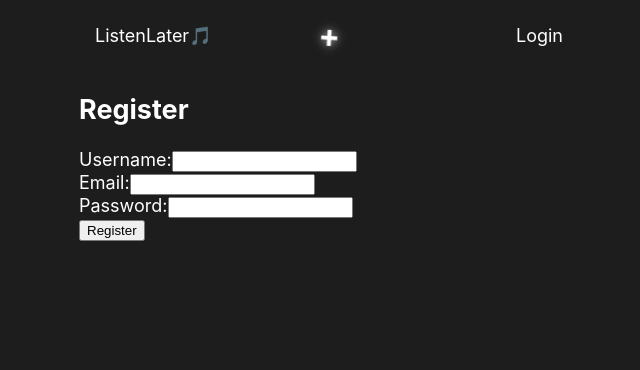
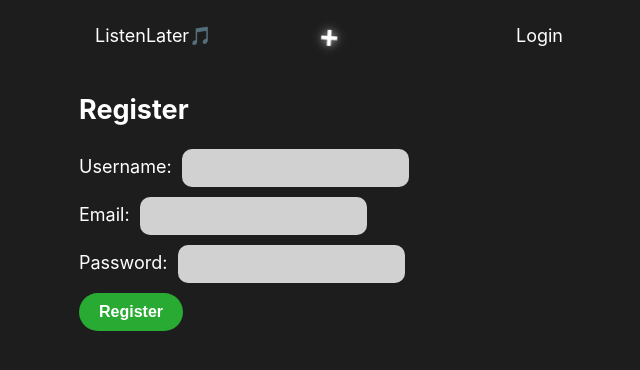
Before and after one commit to mmaljevac/listenlater-front, a React (Create React App) app: page /register in a window 1280 px wide. Shown: the top 370 px of the page, without its empty margins (311-951 px from the left). Built offline with nearby package versions, Linux system fonts and the light colour scheme.

Commit message:
Add styling & full register functionality

```diff
--- a/src/components/Home.js
+++ b/src/components/Home.js
@@ -68,13 +68,18 @@ const Home = () => {
         {albums.length !== 0 ? (
           albums.map((album) => (
             <li key={album.name}>
-              <a href={album.imgUrl}>
+              <Link to={`https://www.last.fm/music/${album.artist.replace(/ /g, '+')}/${album.name.replace(/ /g, '+')}`}>
+                <div
+                  className="closeButton"
+                  onClick={(e) => handleDelete(album.id)}
+                >
+                  ❌
+                </div>
                 <div>
                   <img src={album.imgUrl} /> <br />
                   {album.name} • {album.artist}
                 </div>
-              </a>
-              <Link onClick={(e) => handleDelete(album.id)}>X</Link>
+              </Link>
             </li>
           ))
         ) : (
--- a/src/components/Register.js
+++ b/src/components/Register.js
@@ -1,14 +1,15 @@
-import React, { useState } from 'react'
+import React, { useState } from "react";
+import { useNavigate } from "react-router-dom";
 
 const Register = () => {
-  // State to track input values
+  const navigate = useNavigate();
+
   const [formData, setFormData] = useState({
-    username: '',
-    email: '',
-    password: '',
+    username: "",
+    email: "",
+    password: "",
   });
 
-  // Handle input changes
   const handleChange = (e) => {
     const { name, value } = e.target;
     setFormData({
@@ -17,12 +18,34 @@ const Register = () => {
     });
   };
 
-  // Handle form submission
-  const handleSubmit = (e) => {
+  const handleSubmit = async (e) => {
     e.preventDefault();
-    // Add your registration logic here
-    console.log('Form submitted with data:', formData);
-    // You can send this data to your server for registration
+
+    const username = formData.username;
+    const email = formData.email;
+    const password = formData.password;
+    const isAdmin = false;
+
+    await fetch("http://localhost:8080/users", {
+      method: "POST",
+      headers: {
+        "Content-Type": "application/json",
+      },
+      body: JSON.stringify({ username, email, password, isAdmin }),
+    })
+      .then((response) => {
+        if (!response.ok) {
+          throw new Error(`HTTP error! Status: ${response.status}`);
+        }
+        return response.json();
+      })
+      .then((data) => {
+        navigate('/login');
+      })
+      .catch((error) => {
+        console.error("Fetch error:", error);
+        alert('Email already exists!');
+      });
   };
 
   return (
@@ -70,4 +93,4 @@ const Register = () => {
   );
 };
 
-export default Register
+export default Register;
--- a/src/components/Search.js
+++ b/src/components/Search.js
@@ -10,6 +10,7 @@ const Search = () => {
   const [searchResults, setSearchResults] = useState([]);
 
   const handleSearch = async () => {
+    if (searchTerm) {
       try {
         const response = await fetch(
           `https://ws.audioscrobbler.com/2.0/?method=album.search&album=${searchTerm}&limit=30&api_key=6114c4f9da678af26ac5a4afc15d9c4f&format=json`
@@ -20,6 +21,7 @@ const Search = () => {
         console.log(searchResults);
       } catch (error) {
         console.error("Error fetching data:", error);
+      }
     }
   };
 
@@ -43,7 +45,7 @@ const Search = () => {
         return response.json();
       })
       .then(() => {
-          navigate('/');
+        navigate("/");
       })
       .catch((error) => {
         console.error("Fetch error:", error);
@@ -57,16 +59,26 @@ const Search = () => {
         value={searchTerm}
         onChange={(e) => setSearchTerm(e.target.value)}
         placeholder="Album name"
+        style={{ textAlign: "center" }}
       />{" "}
       <br></br>
       <button onClick={handleSearch}>Search</button>
-      <ul>
+      <ul className="seachUl">
         {searchResults.map((album) => (
-          <li key={album.name} onClick={() => handleAlbumClick(album)}>
-            <div>
-              <img src={album.image[3]["#text"]} /> <br />
+          <li
+            className="seachLi"
+            key={album.name}
+            onClick={() => handleAlbumClick(album)}
+          >
+            <a>
+              <div className="searchItems">
+                <div className="addButton">+</div>
+                <img src={album.image[3]["#text"]} />
+                <aside>
                   {album.name} • {album.artist}
+                </aside>
               </div>
+            </a>
           </li>
         ))}
       </ul>
--- a/src/styles/index.css
+++ b/src/styles/index.css
@@ -67,19 +67,69 @@ header {
 
 ul {
   list-style: none;
+  padding: 0;
   display: flex;
   flex-wrap: wrap;
   justify-content: space-between;
 }
 
+.seachUl {
+  list-style: none;
+  display: flex;
+  flex-direction: column;
+  align-items: center;
+}
+
 li {
+  position: relative;
+  padding: 20px;
+  width: 28%;
+  cursor: pointer;
+  animation: flyUp 0.5s ease-in-out both;
+}
+
+.seachLi {
+  width: 70%;
+}
+
+.searchItems {
+  width: 30%;
+  display: flex;
+  flex-direction: row;
+}
+
+aside {
+  display: flex;
+  min-width: 400px;
+  align-items: center;
   padding: 1rem;
-  width: 23%;
+}
+
+.closeButton {
+  position: absolute;
+  padding: 5px;
+  top: 0;
+  right: 0;
+  visibility: hidden;
   cursor: pointer;
+  font-size: x-large;
+  transition: scale 0.03s;
+}
+.closeButton:hover {
+  scale: 115%;
+}
+
+.addButton {
+  position: absolute;
+  top: -6px;
+  left: -10px;
+  visibility: hidden;
+  cursor: pointer;
+  font-size: 50px;
 }
 
 img {
-  width: 200px;
+  width: 100%;
   border-radius: 8px;
 }
 
@@ -92,4 +142,61 @@ a:hover {
 }
 a:active {
   opacity: 50%;
+}
+a:hover .closeButton {
+  visibility: visible;
+}
+a:hover .addButton {
+  visibility: visible;
+}
+
+@keyframes flyUp {
+  from {
+    transform: translateY(50px);
+  }
+  to {
+    transform: translateY(0);
+  }
+}
+button {
+  display: inline-block;
+  padding: 10px 20px;
+  font-size: 16px;
+  font-weight: bold;
+  text-align: center;
+  text-decoration: none;
+  border: none;
+  border-radius: 50px;
+  cursor: pointer;
+  transition: background-color 0.1s ease, padding 0.1s ease;
+  background-color: #28aa33;
+  color: #fff;
+}
+button:hover {
+  background-color: #16752e;
+  padding: 10px 25px;
+}
+button:active {
+  background-color: rgb(25, 100, 33);
+}
+
+input {
+  padding: 10px;
+  font-size: 16px;
+  border: none;
+  border-radius: 10px;
+  outline: none;
+  background-color: #d1d1d1;
+  transition: background-color 0.3s ease;
+}
+input:focus {
+  background-color: #ffffff;
+}
+
+form div {
+  margin: 10px 0;
+}
+
+label {
+  padding: 10px 10px 10px 0;
 }/*# sourceMappingURL=index.css.map */
--- a/src/styles/index.scss
+++ b/src/styles/index.scss
@@ -70,32 +70,134 @@ header {
 
 ul {
   list-style: none;
-
+  padding: 0;
   display: flex;
   flex-wrap: wrap;
   justify-content: space-between;
 }
+.seachUl {
+  list-style: none;
+
+  display: flex;
+  flex-direction: column;
+  align-items: center;
+}
 
 li {
+  position: relative;
+  padding: 20px;
+  width: 28%;
+  cursor: pointer;
+
+
+  animation: flyUp 0.5s ease-in-out both;
+}
+.seachLi {
+  width: 70%;
+}
+.searchItems {
+  width: 30%;
+  display: flex;
+  flex-direction: row;
+}
+aside {
+  display: flex;
+  min-width: 400px;
+  align-items: center;
   padding: 1rem;
-  width: 23%;
+}
+
+.closeButton {
+  position: absolute;
+  padding: 5px;
+  top: 0;
+  right: 0;
+  visibility: hidden;
   cursor: pointer;
+  font-size: x-large;
+  transition: scale 0.03s;
+  &:hover {
+    scale: 115%;
+  }
+}
+.addButton {
+  position: absolute;
+  top: -6px;
+  left: -10px;
+  visibility: hidden;
+  cursor: pointer;
+  font-size: 50px;
 }
 
 img {
-  width: 200px;
+  width: 100%;
   border-radius: 8px;
 }
 
 a {
   color: white;
   text-decoration: none;
-
   &:hover {
     opacity: 75%;
   }
-
   &:active {
     opacity: 50%;
   }
+  &:hover .closeButton {
+    visibility: visible;
+  }
+  &:hover .addButton {
+    visibility: visible;
+  }
 }
+
+@keyframes flyUp {
+  from {
+    transform: translateY(50px);
+  }
+  to {
+    transform: translateY(0);
+  }
+}
+
+button {
+  display: inline-block;
+  padding: 10px 20px;
+  font-size: 16px;
+  font-weight: bold;
+  text-align: center;
+  text-decoration: none;
+  border: none;
+  border-radius: 50px;
+  cursor: pointer;
+  transition: background-color 0.1s ease, padding 0.1s ease;
+  background-color: #28aa33;
+  color: #fff;
+  &:hover {
+    background-color: #16752e;
+    padding: 10px 25px;
+  }
+  &:active {
+    background-color: rgb(25, 100, 33);
+  }
+}
+
+input {
+  padding: 10px;
+  font-size: 16px;
+  border: none;
+  border-radius: 10px;
+  outline: none;
+  background-color: #d1d1d1;
+  transition: background-color 0.3s ease;
+  &:focus {
+    background-color: #ffffff;
+  }
+}
+
+form div {
+  margin: 10px 0;
+}
+label {
+  padding: 10px 10px 10px 0;
+}
```
Also changed, not shown: 1 other file (tests, documents, lock files or other folders). Lines whose indentation alone changed are shown as unchanged.
